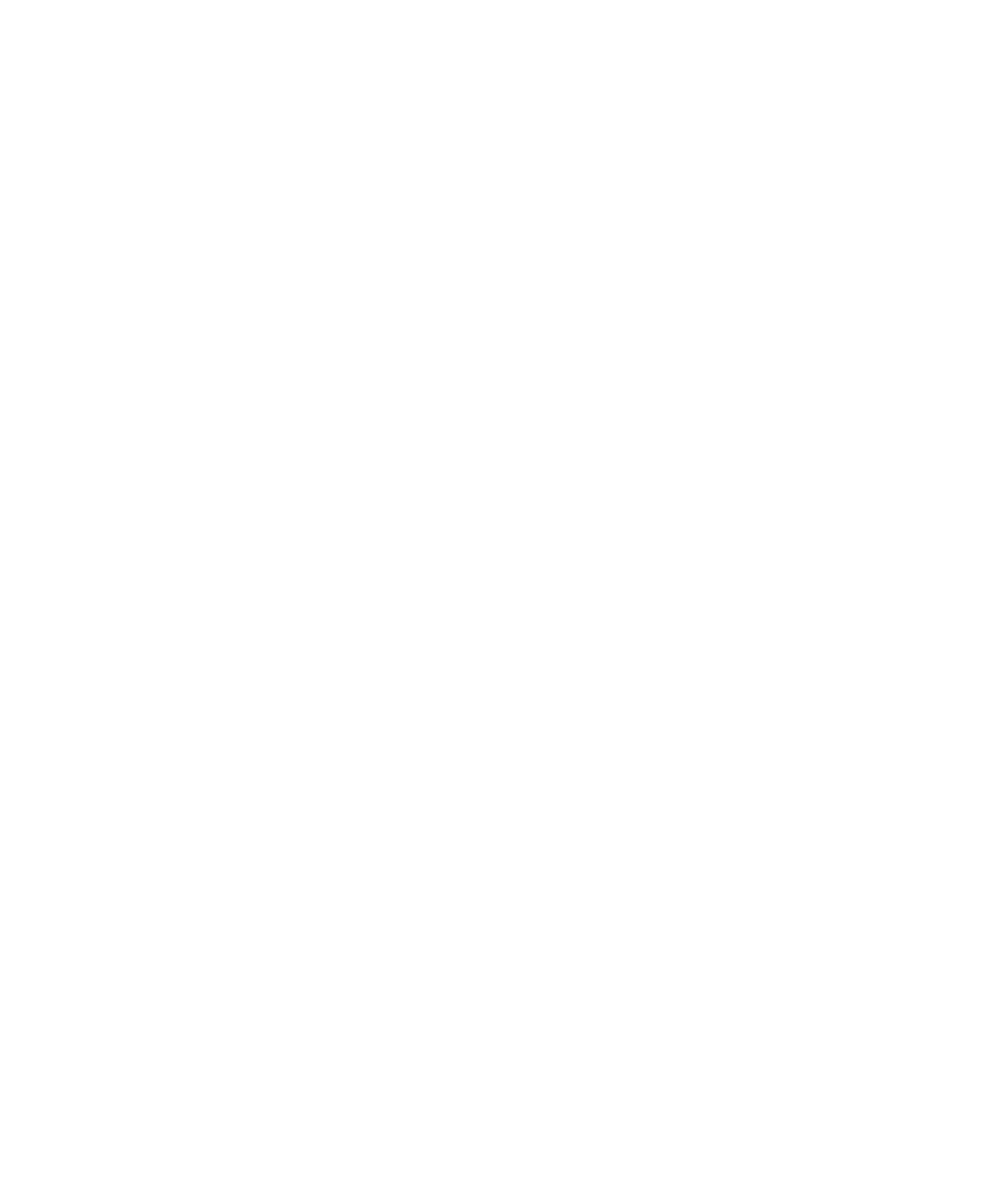
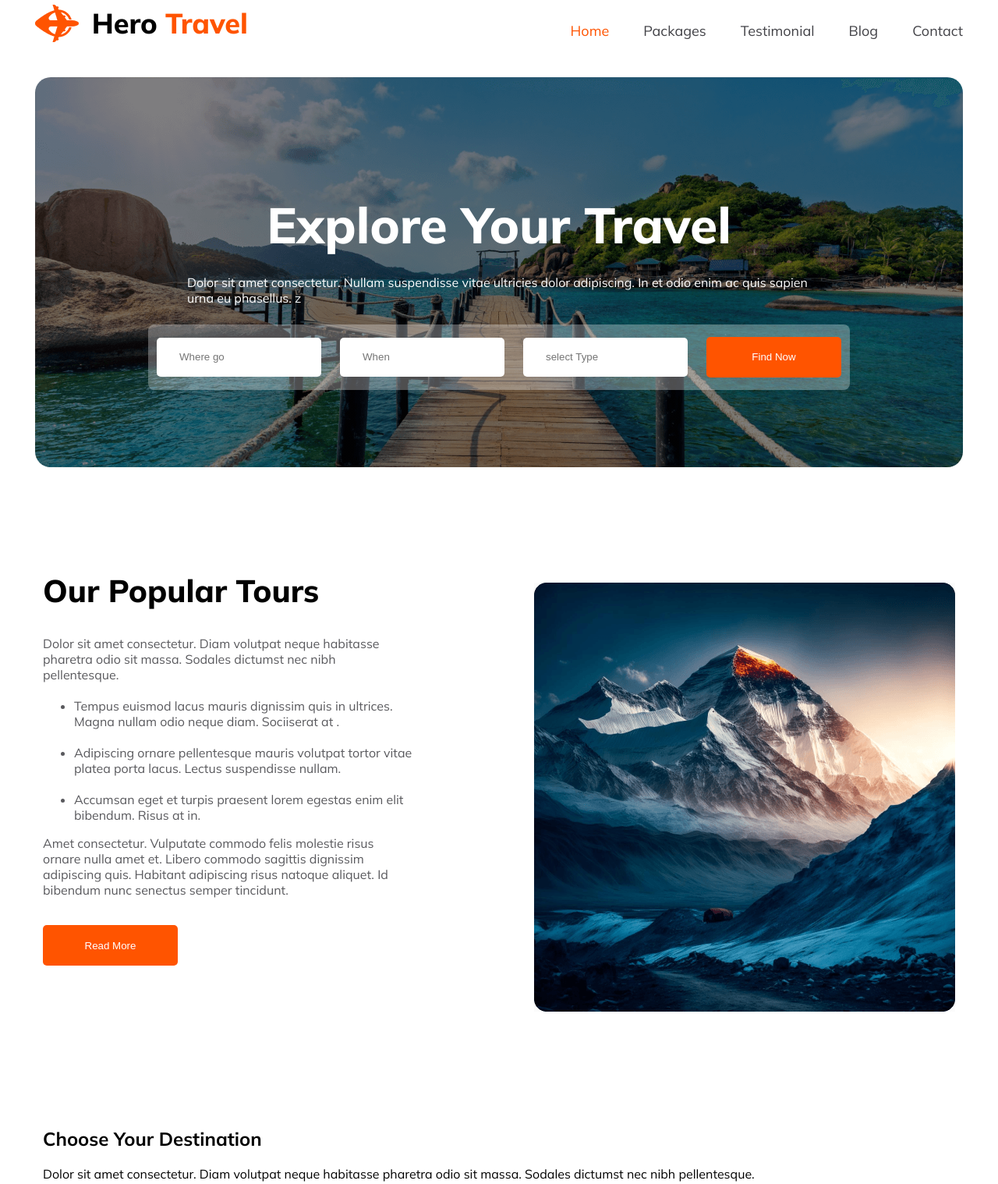
Before and after one commit to khondokarshakil/Hero-Travel, a plain HTML site: page index.html in a window 1280 px wide. Shown: the whole page at 78% size. Before the commit the page ends 800 px from the top, so only its background shows below. Drawn offline with Linux system fonts and the light colour scheme.

Commit message:
added the header section

```diff
--- a/index.html
+++ b/index.html
@@ -1,13 +1,77 @@
 <!DOCTYPE html>
 <html lang="en">
+
 <head>
     <meta charset="UTF-8">
     <meta name="viewport" content="width=device-width, initial-scale=1.0">
-    <title>Hero Travel
+    <title>Hero Travel </title>
+    <link rel="stylesheet" href="styles/style.css">
 
-    </title>
 </head>
-<body>
+
+<body class="mulish-mulish-font">
+    <header>
+        <nav class="navber display-flex">
+            <div class="hed-title display-flex">
+                <img src="Images/Group 40071 (2).png" alt="">
+                <h1 class="hero-travel">Hero <span class="oreng-color">Travel</span></h1>
+            </div>
+            <ul class="nav-links display-flex">
+                <li class="nav-title"><a href="" class="nav-link"><span class="oreng-color">Home</span></a></li>
+                <li class="nav-title"><a href="" class="nav-link dark-02">Packages</a></li>
+                <li class="nav-title"><a href="" class="nav-link dark-02">Testimonial</a></li>
+                <li class="nav-title"><a href="" class="nav-link dark-02">Blog</a></li>
+                <li class="nav-title"><a href="" class="nav-link dark-02">Contact</a></li>
+            </ul>
+        </nav>
+        <div class="banner display-flex ">
+            <div class="banner-container">
+                <h1 class="banner-title">Explore Your Travel</h1>
+                <p class="banner-description">Dolor sit amet consectetur. Nullam suspendisse vitae ultricies dolor
+                    adipiscing. In et odio enim ac quis sapien urna eu phasellus. z</p>
+                <div class="input-container display-flex ">
+                    <input class="input-section" type="text" placeholder="Where go">
+                    <input class="input-section" type="text" placeholder="When">
+                    <input class="input-section" type="text" placeholder="select Type">
+                    <button class="btn-primary">Find Now</button>
+                </div>
+            </div>
+        </div>
+    </header>
+    <main>
+        <section class="popular-function">
+            <div class="popular-container">
+                <h1 class="popular-section">Our Popular Tours</h1>
+                <div class="popular-title">
+                    <p class="">Dolor sit amet consectetur. Diam volutpat neque habitasse pharetra odio sit
+                        massa. Sodales dictumst nec nibh pellentesque.
+                    <ul class="popular-point">
+                        <li class="point">Tempus euismod lacus mauris dignissim quis in ultrices. Magna nullam odio neque diam. Sociiserat at .</li>
+                        <li class="point">Adipiscing ornare pellentesque mauris volutpat tortor vitae platea porta lacus. Lectus suspendisse nullam.</li>
+                        <li class="point"> Accumsan eget et turpis praesent lorem egestas enim elit bibendum. Risus at in.</li>
+                    </ul>
+                    </p>
+                    <p class="point-description">Amet consectetur. Vulputate commodo felis molestie risus ornare nulla amet et. Libero commodo sagittis dignissim adipiscing quis. Habitant adipiscing risus natoque aliquet. Id bibendum nunc senectus semper tincidunt. </p>
+                    <button class="btn-primary">Read More</button>
+                </div>
+            </div>
+            <img class="popular-image" src="/Images/Rectangle 4.png" alt="">
+        </section>
+        <section class="destination">
+            <div class="destination-section">
+                <h2 class="destination-title">Choose Your Destination</h2>
+                <p class="destination-description">Dolor sit amet consectetur. Diam volutpat neque habitasse pharetra odio sit massa. Sodales dictumst nec nibh pellentesque.</p>
+            </div>
+            <div class="destination-container">
+
+            </div>
+        </section>
+
+    </main>
+    <footer>
+
+    </footer>
 
 </body>
+
 </html>
--- /dev/null
+++ b/styles/style.css
@@ -0,0 +1,197 @@
+@import url('https://fonts.googleapis.com/css2?family=Mulish:ital,wght@0,200..1000;1,200..1000&display=swap');
+
+.mulish-mulish-font {
+  font-family: "Mulish", sans-serif;
+  font-optical-sizing: auto;
+  font-weight: 400;
+  font-style: normal;
+}
+
+.display-flex {
+  display: flex;
+}
+
+.oreng-color {
+  color: #FF5400;
+}
+
+.dark-02 {
+  color: rgba(66, 66, 71, 1);
+}
+
+.btn-primary {
+  background-color: #FF5400;
+  color: white;
+  border: none;
+  border-radius: 5px;
+  padding: 14px 29px;
+  height: 52px;
+  width: 173px;
+}
+
+main {
+  max-width: 1170px;
+  margin: 0 auto;
+}
+main > section{
+  margin-top: 100px;
+}
+
+.hed-title {
+  width: 273px;
+  height: 48px;
+  justify-content: space-between;
+  align-items: center;
+
+}
+
+.navber {
+  justify-content: space-between;
+  align-items: center;
+  height: 43px;
+  width: 1190px;
+  margin: auto;
+  margin-bottom: 48px;
+
+}
+.hero-travel {
+  font-size: 36px;
+  font-weight: 800;
+}
+.nav-links {
+  gap: 44px;
+}
+.nav-title {
+  list-style: none;
+}
+.nav-link {
+  text-decoration: none;
+  font-size: 18px;
+}
+
+.banner {
+ background-image: linear-gradient(rgba(0, 0, 0, 0.5), rgba(0, 0, 0, 0.5)), url('/Images/Group\ 13\ \(1\)\ \(1\).png') ;
+  background-repeat: no-repeat;
+  width: 1190px;
+  height: 500px;
+  margin: auto;
+  justify-content: center;
+  align-items: center;
+  border-radius: 20px;
+}
+
+.banner-container {
+  justify-items: center;
+  width: 800px;
+  height: 288px;
+  margin: 106px auto;
+}
+
+.banner-title {
+  color: #FFFFFF;
+  font-size: 4rem;
+  font-weight: 800;
+  margin-bottom: 24px;
+
+}
+
+.banner-description {
+  color: #FFFFFF;
+  margin-bottom: 24px;
+}
+
+.input-container {
+  background-color: rgba(255, 255, 255, 0.3);
+  width: 900px;
+  height: 84px;
+  justify-content: space-around;
+  align-items: center;
+  gap: 2px;
+  border-radius: 8px;
+}
+
+.input-section {
+  color: white;
+  border: none;
+  border-radius: 5px;
+  padding: 14px 29px;
+  height: 22px;
+  width: 153px;
+}
+
+
+.popular-function{
+  display: flex;
+  justify-items: center;
+  justify-content: space-between;
+  align-items: center;
+  margin: 100px auto;
+
+
+}
+
+.popular-section{
+ font-size: 2.5rem;
+ font-weight: 800;
+}
+.popular-container{
+  width: 477px;
+  height: 646px;
+}
+.popular-title{
+   color: rgba(19, 19, 24, 0.7);
+}
+.popular-image{
+  width: 540px;
+  height: 550px;
+
+}
+ul li{
+  margin-top: 20px;
+}
+.point-description{
+  margin-bottom: 35px;
+
+}
+/* responsive  */
+@media screen and (max-width:576px) {
+
+  .navber,
+  .nav-links ,
+  .input-container{
+    flex-direction: column;
+  }
+
+  .navber {
+    height: 363px;
+    width: 352px;
+    margin: auto;
+  }
+  .input-container {
+    width: 250px;
+    height: 250px;
+    margin-bottom: 30px;
+  }
+  .banner {
+    width: 350px;
+    height: 483px;
+
+  }
+  .banner-container {
+  justify-items: center;
+  width: 400px;
+  height: 588px;
+
+  }
+  .banner-description{
+    width: 300px;
+    height: 100px;
+    text-align: center;
+  }
+  .banner-title{
+  font-size: 32px;
+  margin-top: 80px;
+}
+
+
+}
```
